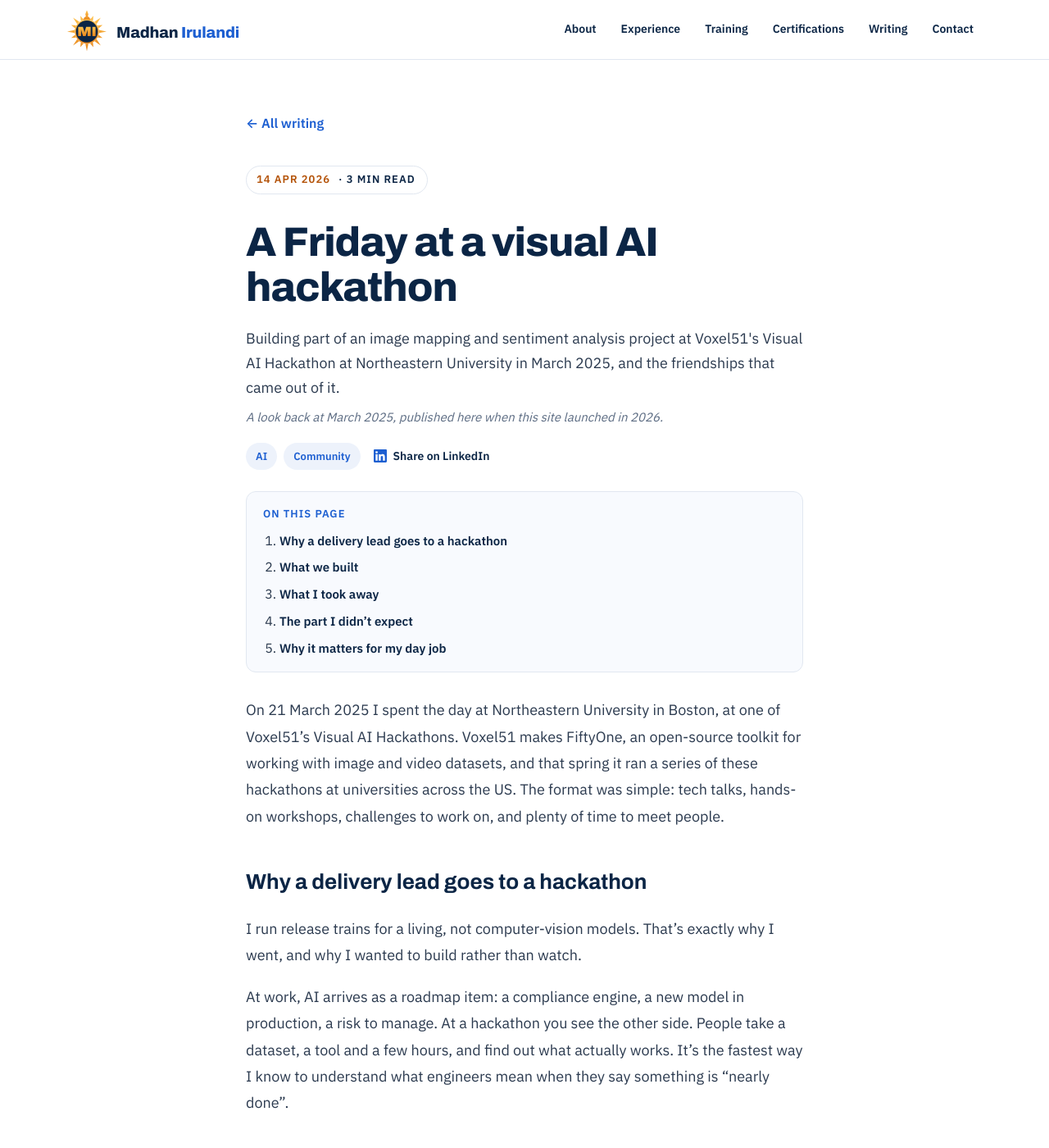
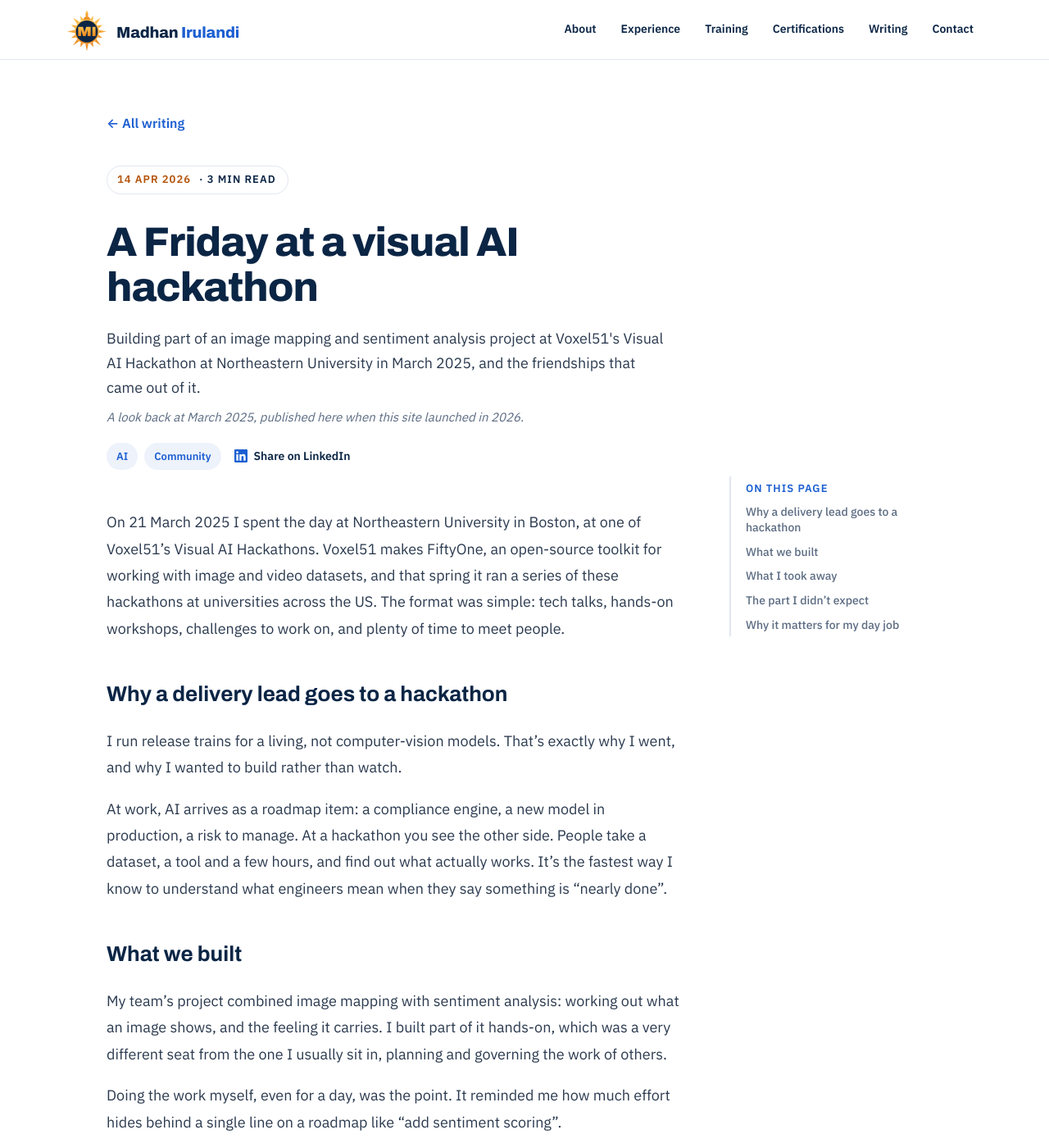
Before and after one commit to Madhan-I/Madhan-I.github.io, a Jekyll site: the page built from _posts/2026-04-14-visual-ai-hackathon-northeastern.md, in a window 1280 px wide and 1400 px high. Shown: the whole window at 82% size. Built offline with Jekyll 4.4.1, drawn with Linux system fonts in a browser that asks for light colours; our own code applies the rules of GitHub Pages for plain Markdown files; some of the changed text lies outside the part shown.

Commit message:
Blog: one story per Code for Boston project; sticky contents sidebar, anchor offset, collapsible contents on small screens
Co-Authored-By: Claude Opus 5.5 <noreply@anthropic.com>
Claude-Session: https://claude.ai/code/session_01MFRrTt7LBDdX57m85KHNGp

```diff
--- a/_layouts/post.html
+++ b/_layouts/post.html
@@ -14,9 +14,11 @@ layout: default
     </div>
   </header>
   {% if page.cover %}<img class="cover" src="{{ page.cover | relative_url }}" alt="">{% endif %}
-  <nav class="toc" aria-label="On this page" hidden><b>On this page</b><ol></ol></nav>
-  <div class="prose">
-    {{ content }}
+  <div class="post-body">
+    <div class="prose">
+      {{ content }}
+    </div>
+    <nav class="toc" aria-label="On this page" hidden><details open><summary><b>On this page</b></summary><ol></ol></details></nav>
   </div>
   <aside class="author-box">
     <img src="{{ '/assets/images/' | append: site.data.profile.photo | relative_url }}" alt="Madhan Irulandi" width="88" height="88" loading="lazy">
--- a/assets/css/style.css
+++ b/assets/css/style.css
@@ -670,3 +670,28 @@ footer .wrap.f-grid { display: grid; grid-template-columns: 1.4fr 1fr 1fr 1.2fr;
 .res-tiles .dl-tile { width: 64px; height: 64px; text-decoration: none; transition: transform .2s, box-shadow .2s; }
 .res-tiles .dl-tile:hover { transform: translateY(-2px); box-shadow: 0 0 0 2px #F2A541; }
 @media (max-width: 900px) { .contact-bottom { grid-template-columns: 1fr; gap: 20px; } }
+
+/* Post layout: sticky contents on wide screens, collapsible on smaller ones */
+.prose h2, .prose h3 { scroll-margin-top: 110px; }
+.post-body { display: block; }
+.toc details summary { list-style: none; cursor: pointer; display: flex; justify-content: space-between; align-items: center; }
+.toc details summary::-webkit-details-marker { display: none; }
+.toc details summary::after { content: "+"; font-weight: 700; color: var(--brand); font-size: 18px; }
+.toc details[open] summary::after { content: "–"; }
+.toc details[open] summary { margin-bottom: 8px; }
+.toc b { margin-bottom: 0; }
+.toc a.on { color: var(--brand); }
+.toc li::marker { color: var(--muted); }
+@media (max-width: 1179px) { .post-body { display: flex; flex-direction: column; } .post-body .toc { order: -1; margin: 24px 0 8px; } }
+@media (min-width: 1180px) {
+  .post { max-width: 1100px; }
+  .post > header, .post > .back, .post > .cover, .post > .author-box, .post > .post-nav { max-width: 760px; }
+  .post-body { display: grid; grid-template-columns: minmax(0, 760px) 260px; gap: 56px; align-items: start; }
+  .post-body .toc { position: sticky; top: 100px; margin: 8px 0 0; max-width: none; background: transparent; border: 0; border-left: 2px solid var(--line); border-radius: 0; padding: 4px 0 4px 18px; }
+  .post-body .toc details summary { pointer-events: none; }
+  .post-body .toc details summary::after { content: none; }
+  .post-body .toc ol { padding-left: 0; list-style: none; gap: 10px; }
+  .post-body .toc a { font-size: 14px; font-weight: 500; color: var(--muted); display: block; line-height: 1.4; }
+  .post-body .toc a.on { color: var(--brand); font-weight: 700; }
+  .post .more { max-width: 1100px; }
+}
--- a/assets/js/main.js
+++ b/assets/js/main.js
@@ -120,6 +120,8 @@ document.querySelectorAll('.copy-btn').forEach(function (b) {
         a.href = '#' + h.id; a.textContent = h.textContent; li.appendChild(a); ol.appendChild(li); links.push([h, a]);
       });
       toc.hidden = false;
+      var det = toc.querySelector('details'); if (det && window.matchMedia('(max-width: 1179px)').matches) det.open = false;
+      ol.addEventListener('click', function () { if (det && window.matchMedia('(max-width: 1179px)').matches) det.open = false; });
       window.addEventListener('scroll', function () {
         var cur = null;
         links.forEach(function (x) { if (x[0].getBoundingClientRect().top < 160) cur = x[1]; });
```
Also changed, not shown: _data/profile.yml (+4 -4 lines), _posts/2026-03-17-volunteer-teams-code-for-boston.md (+6 -33 lines), _posts/2026-03-24-maple-massachusetts-legislature.md (added, +33 -0 lines), _posts/2026-03-31-urban-league-heat-pump-accelerator.md (added, +38 -0 lines), _posts/2026-04-21-national-police-data-coalition.md (added, +31 -0 lines), _posts/2026-04-28-heat-home-energy-analysis-tool.md (added, +31 -0 lines).
